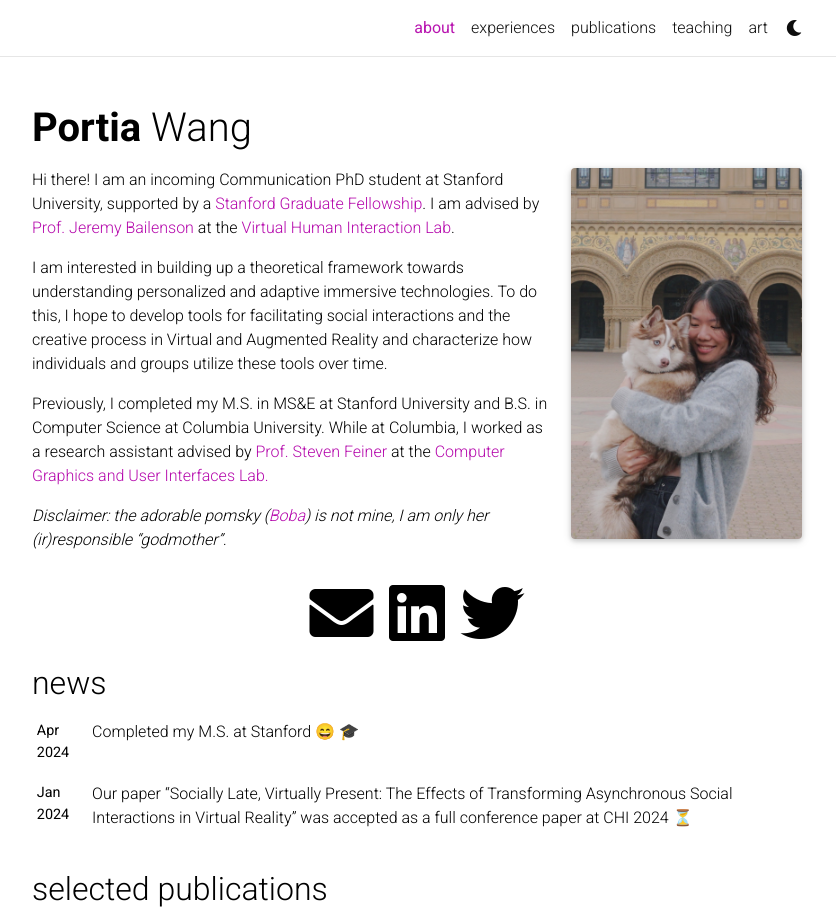
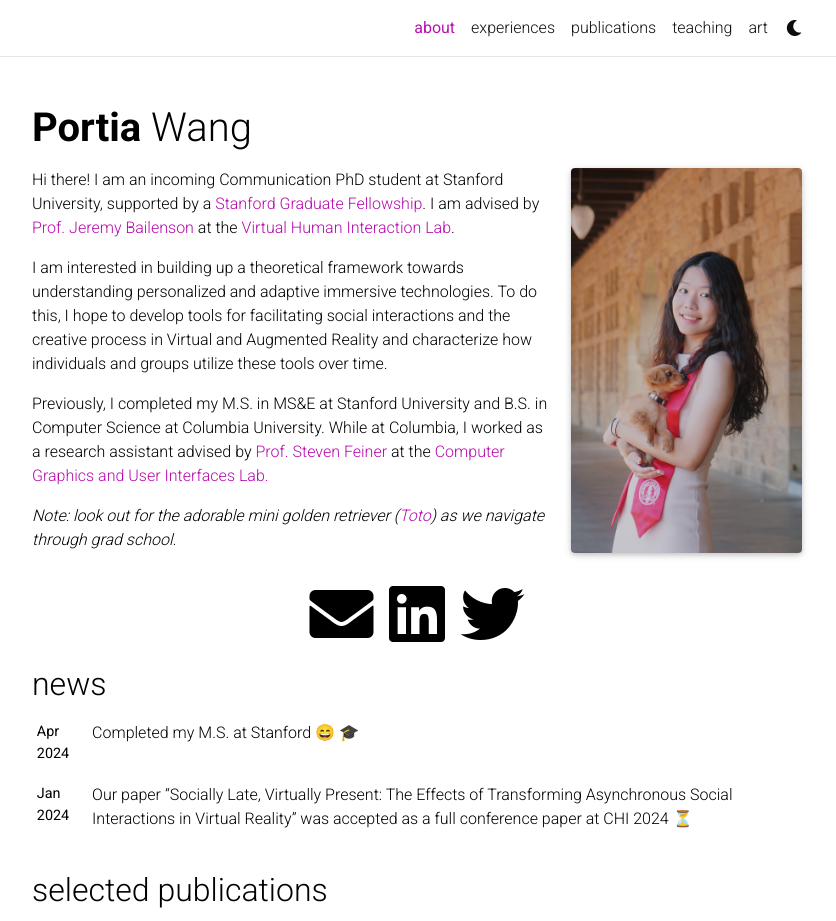
Before and after one commit to pwang1230/pwang1230.github.io, a Jekyll site: the page built from _pages/about.md, in a window 1280 px wide and 1096 px high, cut to the strip 0-921 px from the top of the window. Shown: the whole strip, without its empty margins (223-1059 px from the left). Built offline with Jekyll 4.4.1, drawn with Linux system fonts in a browser that asks for light colours; full-size pictures stand in for the smaller copies a plugin makes; emoji names are drawn with the system emoji font; comment, search, counter and statistics services are not loaded; a style sheet for code colours, icons or effects is not loaded.

Commit message:
updated website to include toto

```diff
--- a/_pages/about.md
+++ b/_pages/about.md
@@ -23,4 +23,4 @@ I am interested in building up a theoretical framework towards understanding per
 Previously, I completed my M.S. in MS&E at Stanford University and B.S. in Computer Science at Columbia University. While at Columbia, I worked as a research assistant advised by <a href='http://www.cs.columbia.edu/~feiner/'>Prof. Steven Feiner</a> at the <a href='https://graphics.cs.columbia.edu/home'> Computer Graphics and User Interfaces Lab.
 
 
-<em> Disclaimer: the adorable pomsky (<a href='https://www.instagram.com/bobapomsky/'>Boba</a>) is not mine, I am only her (ir)responsible "godmother". </em>
+<em> Note: look out for the adorable mini golden retriever (<a href='https://www.instagram.com/totolikestowoof/'>Toto</a>) as we navigate through grad school. </em>
```
Also changed, not shown: assets/img/prof_pic.jpg.
